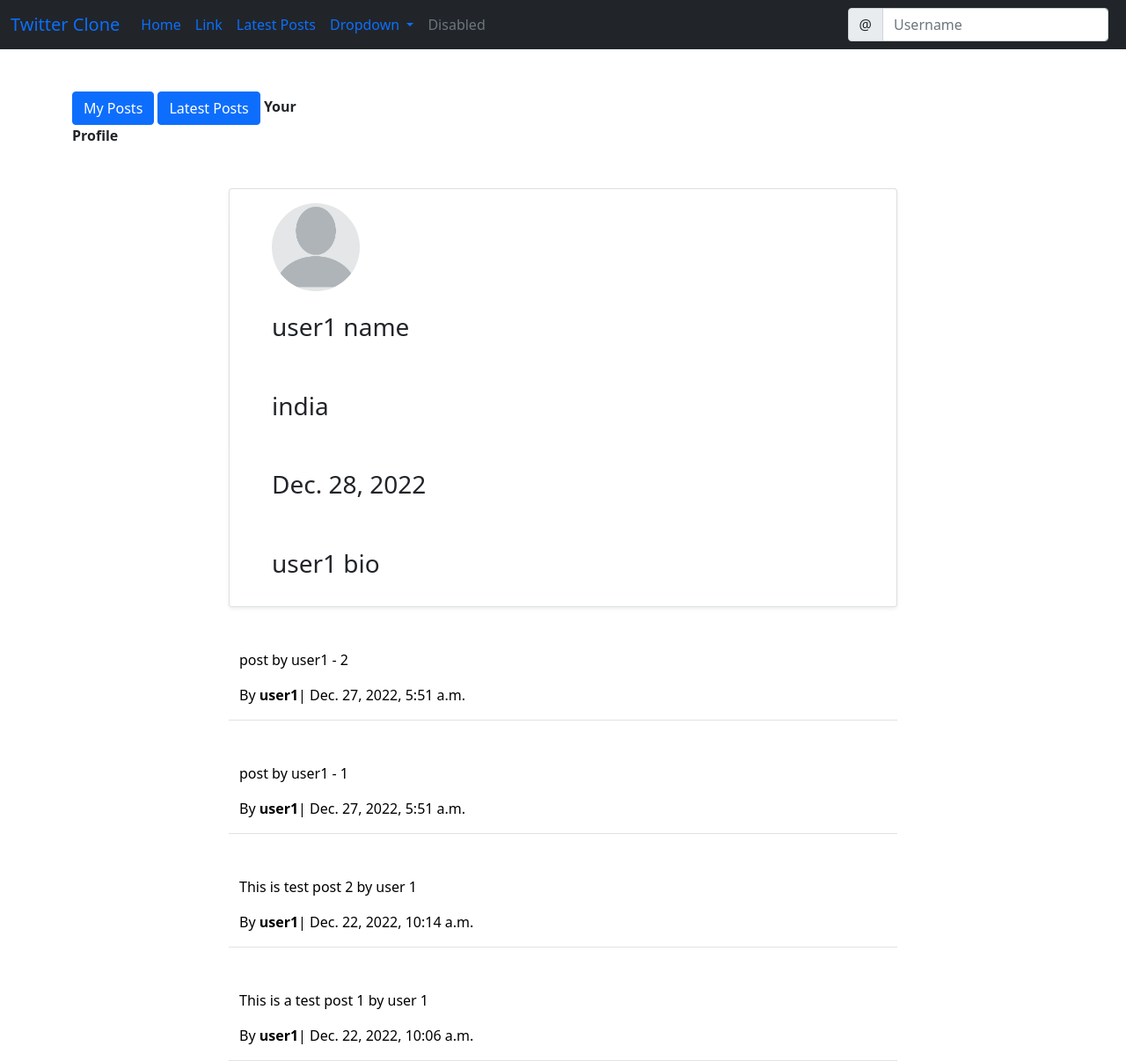
After one commit to pintuprajapati/Twitter-Clone, a Django app: page /profile/2 in a window 1280 px wide. The commit adds this page. Shown: the whole page at 88% size. Run offline with Django 4.2, Linux system fonts and the light colour scheme; data comes from the database, SQL or seed files in the repository; both versions use the stored data as it was after the commit; some libraries are stand-ins or nearby versions.

Commit message:
adding user profile

```diff
--- a/requirements.txt
+++ b/requirements.txt
@@ -10,6 +10,7 @@ django-allauth==0.51.0
 django-crispy-forms==1.14.0
 idna==3.4
 oauthlib==3.2.2
+Pillow==9.3.0
 pycparser==2.21
 PyJWT==2.6.0
 python3-openid==3.2.0
--- a/social/models.py
+++ b/social/models.py
@@ -14,3 +14,12 @@ class Comment(models.Model):
     created_on = models.DateTimeField(default=timezone.now)
     author = models.ForeignKey(User, on_delete=models.CASCADE)
     post = models.ForeignKey('Post', on_delete=models.CASCADE)
+
+# User Profile model
+class UserProfile(models.Model):
+    user = models.OneToOneField(User, primary_key=True, verbose_name='user', related_name='profile', on_delete=models.CASCADE)
+    name = models.CharField(max_length=30, blank=True, null=True)
+    bio = models.TextField(max_length=500, blank=True, null=True)
+    birth_date = models.DateField(null=True, blank=True)
+    location = models.CharField(max_length=100, blank=True, null=True)
+    picture = models.ImageField(upload_to='uploads/profile_pictures', default='uploads/profile_pictures/blank-profile-picture.png', blank=True)
--- a/social/urls.py
+++ b/social/urls.py
@@ -1,5 +1,5 @@
 from django.urls import path
-from .views import PostListView, my_posts, PostDetailView, PostEditView, PostDeleteView, CommentDeleteView
+from .views import *
 urlpatterns = [
     path('latest-posts/', PostListView.as_view(), name='latest-post-list'),
     path('my-posts/', my_posts, name='my-post-list'),
@@ -7,4 +7,5 @@ urlpatterns = [
     path('post/edit/<int:pk>', PostEditView.as_view(), name='post-edit'),
     path('post/delete/<int:pk>', PostDeleteView.as_view(), name='post-delete'),
     path('post/<int:post_pk>/comment/delete/<int:pk>', CommentDeleteView.as_view(), name='comment-delete'),
+    path('profile/<int:pk>', ProfileView.as_view(), name='profile'),
 ]
--- a/social/views.py
+++ b/social/views.py
@@ -1,6 +1,6 @@
 from django.shortcuts import render, HttpResponseRedirect, HttpResponse
 from django.views import View
-from .models import Post, Comment
+from .models import Post, Comment, UserProfile
 from .forms import PostForm, CommentForm
 from django.views.generic.edit import UpdateView, DeleteView
 from django.urls import reverse_lazy
@@ -63,7 +63,6 @@ def my_posts(request):
     }
     return render(request, 'social/my_post_list.html', context)
 
-
 class PostDetailView(View):
     """
     Any user can see all the comments on the post
@@ -111,7 +110,6 @@ class PostDetailView(View):
 
         return render(request, 'social/post_detail.html', context)
 
-
 class PostEditView(LoginRequiredMixin, UserPassesTestMixin, UpdateView):
     """
     If user of the post/tweet is logged in then he/she can update the post
@@ -138,7 +136,6 @@ class PostEditView(LoginRequiredMixin, UserPassesTestMixin, UpdateView):
         user_of_post = self.request.user == post.author # True or False
         return user_of_post
 
-
 class PostDeleteView(LoginRequiredMixin, UserPassesTestMixin, DeleteView):
     """
     If user of the post/tweet is logged in then he/she can delete the post
@@ -160,7 +157,6 @@ class PostDeleteView(LoginRequiredMixin, UserPassesTestMixin, DeleteView):
         post = self.get_object() # current post's object
         user_of_post = self.request.user == post.author # True or False
         return user_of_post
-
 
 class CommentDeleteView(LoginRequiredMixin, UserPassesTestMixin, DeleteView):
     """
@@ -187,3 +183,17 @@ class CommentDeleteView(LoginRequiredMixin, UserPassesTestMixin, DeleteView):
         comment = self.get_object() # current comment's object
         user_of_comment = self.request.user == comment.author # True or False
         return user_of_comment
+
+class ProfileView(View):
+    def get(self, request, pk, *args, **kwargs):
+        profile = UserProfile.objects.get(pk=pk) # If primary key matches then store the object into profile
+        user = profile.user
+        posts = Post.objects.filter(author=user).order_by('-created_on')
+
+        context = {
+            'profile': profile,
+            'user': user,
+            'posts': posts
+        }
+
+        return render(request, 'social/profile.html', context)
--- a/templates/landing/navbar.html
+++ b/templates/landing/navbar.html
@@ -35,7 +35,7 @@
             {% if request.user.is_authenticated %}
             <a class="nav-link" href="#">
               <!-- <i class="fas fa-user"> -->
-              </i>Profile</a>
+              </i>Profile--</a>
             {% endif %}
           </li>
 
--- /dev/null
+++ b/templates/social/profile.html
@@ -0,0 +1,49 @@
+{% extends 'base.html' %}
+
+{% block content %}
+<div class="container">
+    <!-- Write a post -->
+    <div class="row mt-5">
+        <div class="col-md-3 col-sm-6">
+            <a href="{% url 'my-post-list' %}" class="btn btn-primary">My Posts</a>
+            <a href="{% url 'latest-post-list' %}" class="btn btn-primary">Latest Posts</a>
+           <strong>Your Profile</strong>
+        </div>
+    </div>
+
+    <div class="row justify-content-center mt-5">
+        <div class="card shadow-sm col-md-8 col-sm-12 border-bottom px-5 pt-3">
+            <img src="{{ profile.picture.url }}" alt="" class="rounded-circle" width="100", height="100" />
+            {% if profile.name %}
+            <h3 class="py-4">{{ profile.name }}</h3>
+            {% endif %}
+
+            {% if profile.location %}
+            <h3 class="py-4">{{ profile.location }}</h3>
+            {% endif %}
+
+            {% if profile.birth_date %}
+            <h3 class="py-4">{{ profile.birth_date }}</h3>
+            {% endif %}
+
+            {% if profile.bio %}
+            <h3 class="py-4">{{ profile.bio }}</h3>
+            {% endif %}
+        </div>
+    </div>
+
+    <!-- Show all latest posts -->
+    {% for post in posts %}
+    <div class="row justify-content-center mt-5">
+        <div class="col-md-8 col-sm-12 border-bottom">
+            <a href="{% url 'post-detail' post.id %}" style="color: black; text-decoration: none;">
+            <p>{{ post.body }}</p>
+            <p class="mt-3">By <strong>{{ post.author }}</strong>| {{ post.created_on }}
+            </p>
+
+        </a>
+        </div>
+    </div>
+    {% endfor %}
+</div>
+{% endblock content %}
--- a/twitter_clone/settings.py
+++ b/twitter_clone/settings.py
@@ -139,6 +139,8 @@ USE_TZ = True
 # https://docs.djangoproject.com/en/4.1/howto/static-files/
 
 STATIC_URL = "static/"
+MEDIA_ROOT = BASE_DIR / 'media'
+MEDIA_URL = '/media/'
 
 # Default primary key field type
 # https://docs.djangoproject.com/en/4.1/ref/settings/#default-auto-field
--- a/twitter_clone/urls.py
+++ b/twitter_clone/urls.py
@@ -15,6 +15,8 @@ Including another URLconf
 """
 from django.contrib import admin
 from django.urls import path, include
+from django.conf import settings
+from django.conf.urls.static import static
 
 urlpatterns = [
     path("admin/", admin.site.urls),
@@ -22,3 +24,6 @@ urlpatterns = [
     path('accounts/', include('allauth.urls')), # allauth
     path("", include("social.urls"))
 ]
+
+if settings.DEBUG:
+    urlpatterns += static(settings.MEDIA_URL, document_root=settings.MEDIA_ROOT)
```
Also changed, not shown: social/admin.py (+6 -2 lines), db.sqlite3, media/uploads/profile_pictures/blank-profile-picture.png (added), social/migrations/0003_userprofile.py (added).
